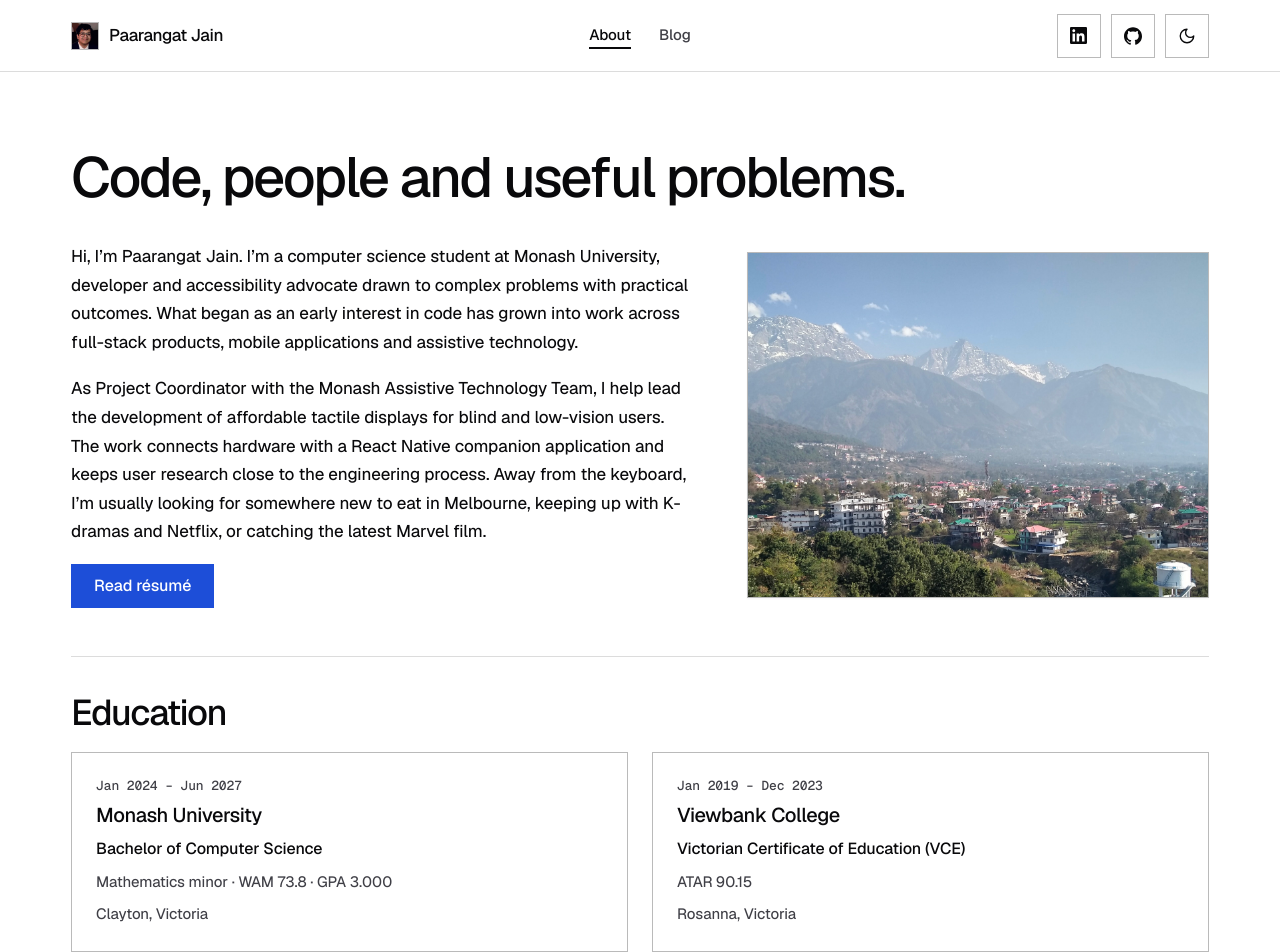
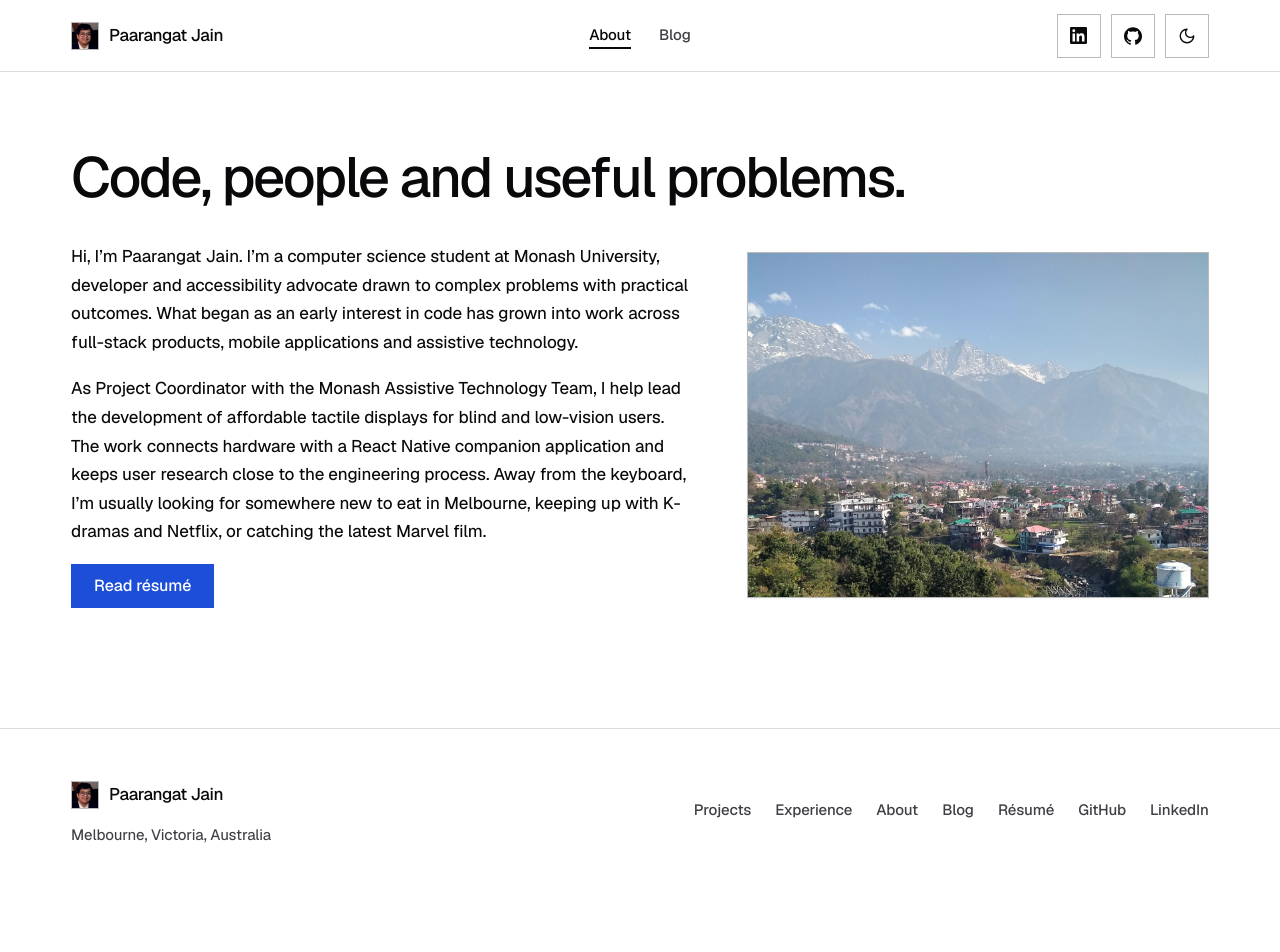
Before and after one commit to pjrus/p-jain-dev, a SvelteKit app: page /about in a window 1280 px wide. Shown: the top 952 px of the page. After the commit the page ends 891 px from the top, so only its background shows below. Built offline with nearby package versions, Linux system fonts and the light colour scheme.

Commit message:
Remove Education section from About page

```diff
--- a/src/routes/about/+page.svelte
+++ b/src/routes/about/+page.svelte
@@ -1,7 +1,6 @@
 <script>
   import { base } from '$app/paths';
   import SeoHead from '$lib/components/SeoHead.svelte';
-  import { education } from '$lib/data/content.js';
   import { canonicalUrl } from '$lib/seo.js';
 
   const aboutDescription =
@@ -58,19 +57,4 @@
       />
     </figure>
   </div>
-
-  <div class="about-education">
-    <h2>Education</h2>
-    <div class="education-grid">
-      {#each education as item}
-        <article class="education-card">
-          <p class="meta-label">{item.period}</p>
-          <h3>{item.institution}</h3>
-          <p class="education-award">{item.award}</p>
-          <p class="education-detail">{item.detail}</p>
-          <p class="education-location">{item.location}</p>
-        </article>
-      {/each}
-    </div>
-  </div>
 </section>
--- a/src/styles/about.css
+++ b/src/styles/about.css
@@ -1,5 +1,5 @@
 /* ============================================================================
-   About Page: balanced 2-column narrative + photo & equal-height education row
+   About Page: balanced 2-column narrative + photo
    ========================================================================== */
 
 .about-page {
@@ -38,43 +38,8 @@
   object-fit: cover;
 }
 
-.about-education {
-  margin-top: 12px;
-  padding-top: 36px;
-  border-top: 1px solid var(--line);
-  display: grid;
-  gap: 20px;
-}
-
-.education-grid {
-  display: grid;
-  grid-template-columns: repeat(2, minmax(0, 1fr));
-  gap: 24px;
-}
-
-.education-card {
-  padding: 24px;
-  border: 1px solid var(--line-strong);
-  border-radius: var(--r-md);
-  background: var(--surface-raised);
-  display: grid;
-  gap: 8px;
-}
-
-.education-award {
-  color: var(--ink);
-  font-weight: 500;
-}
-
-.education-detail,
-.education-location {
-  color: var(--muted);
-  font-size: var(--t-small);
-}
-
 @media (max-width: 820px) {
-  .about-layout,
-  .education-grid {
+  .about-layout {
     grid-template-columns: 1fr;
     gap: 24px;
   }
```
